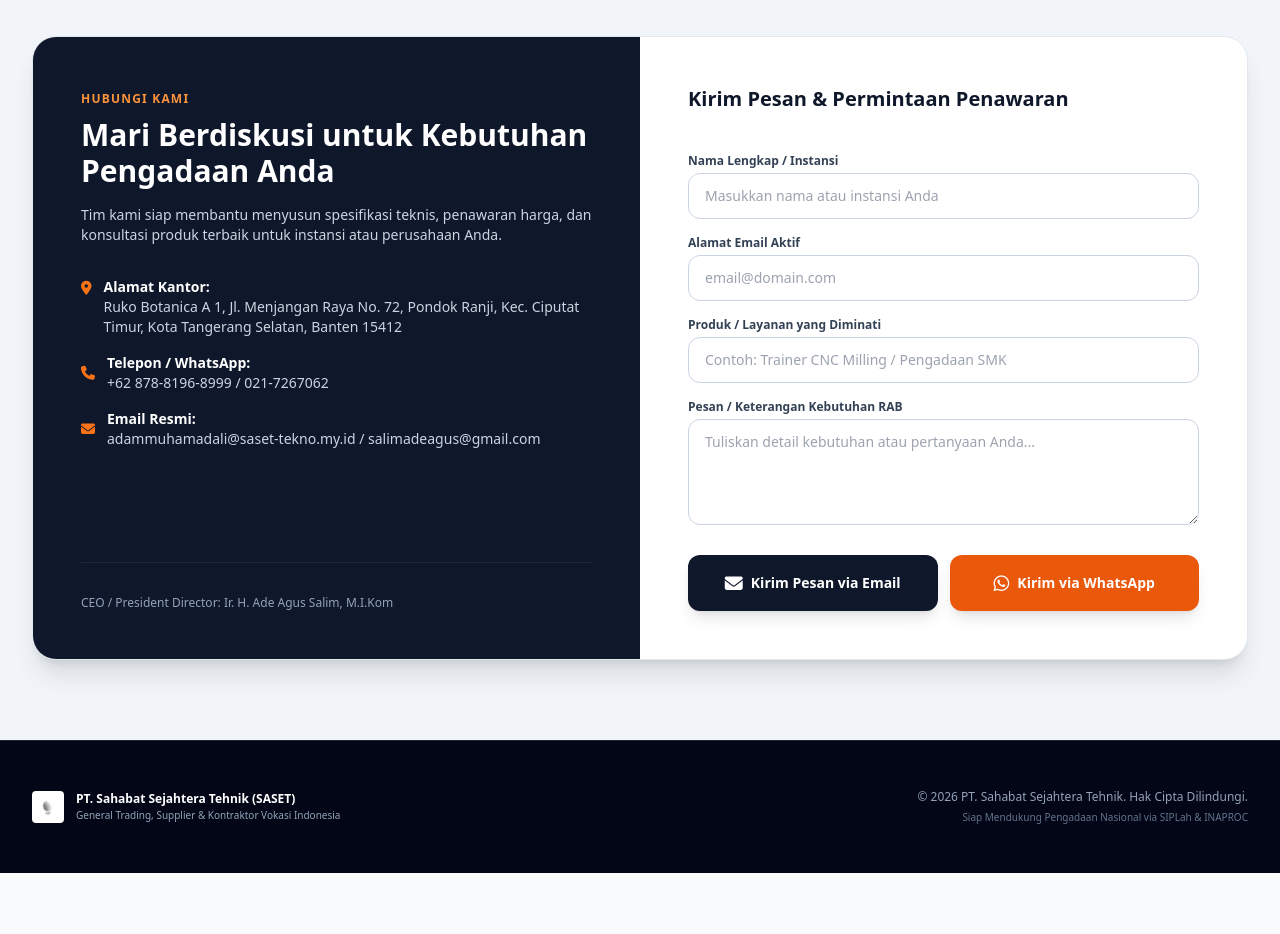
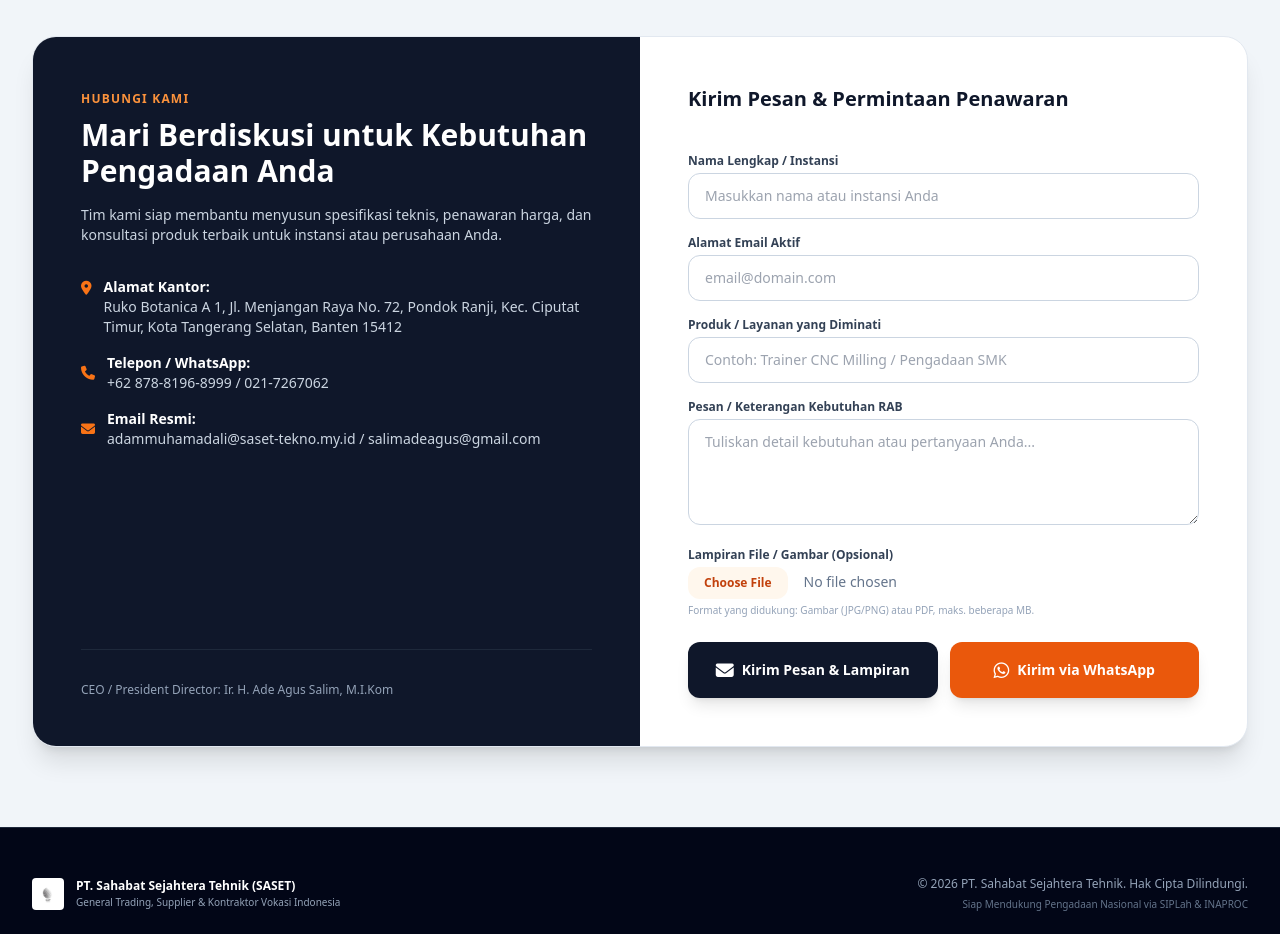
Before and after one commit to AmeSolitaire/saset-company-profile, a plain HTML site: page index.html in a window 1280 px wide. Shown: the part 3600-4534 px from the top of the page. Before the commit the page ends 4473 px from the top, so only its background shows below. Drawn offline with nearby package versions, Linux system fonts and the light colour scheme.

Commit message:
Update Form Submit Tambah Fitur Input Gambar

```diff
--- a/index.html
+++ b/index.html
@@ -466,7 +466,8 @@
                     <h3 class="text-xl font-bold text-slate-900 mb-6">Kirim Pesan & Permintaan Penawaran</h3>
 
                     <!-- Form terintegrasi FormSubmit dengan CC ke beberapa email -->
-                    <form action="https://formsubmit.co/aliadam.muh@gmail.com" method="POST" class="space-y-4">
+<!-- Form terintegrasi FormSubmit dengan CC dan Dukungan Unggah File -->
+                    <form action="https://formsubmit.co/admin@saset-tekno.my.id" method="POST" enctype="multipart/form-data" class="space-y-4">
                         <!-- Konfigurasi tambahan FormSubmit -->
                         <input type="hidden" name="_captcha" value="false">
                         <input type="hidden" name="_subject" value="Pesan Baru dari Website Saset Techno">
@@ -490,11 +491,18 @@
                             <textarea name="message" rows="4" required class="w-full px-4 py-3 rounded-xl border border-slate-300 text-sm focus:ring-2 focus:ring-orange-500 focus:outline-none" placeholder="Tuliskan detail kebutuhan atau pertanyaan Anda..."></textarea>
                         </div>
 
+                        <!-- Tambahan Input untuk Unggah Gambar/File -->
+                        <div>
+                            <label class="block text-xs font-bold text-slate-700 mb-1">Lampiran File / Gambar (Opsional)</label>
+                            <input type="file" name="attachment" accept="image/*,application/pdf" class="w-full text-sm text-slate-500 file:mr-4 file:py-2 file:px-4 file:rounded-xl file:border-0 file:text-xs file:font-bold file:bg-orange-50 file:text-orange-700 hover:file:bg-orange-100">
+                            <span class="text-[10px] text-slate-400 mt-1 block">Format yang didukung: Gambar (JPG/PNG) atau PDF, maks. beberapa MB.</span>
+                        </div>
+
                         <div class="flex flex-col sm:flex-row gap-3 pt-2">
                             <!-- Tombol Kirim via Email (FormSubmit) -->
                             <button type="submit" class="flex-1 bg-slate-900 hover:bg-slate-800 text-white font-bold py-3.5 rounded-xl text-sm transition shadow-lg flex items-center justify-center space-x-2">
                                 <i class="fa-solid fa-envelope text-lg"></i>
-                                <span>Kirim Pesan via Email</span>
+                                <span>Kirim Pesan & Lampiran</span>
                             </button>
 
                             <!-- Tombol Cadangan Kirim ke WhatsApp -->
```
